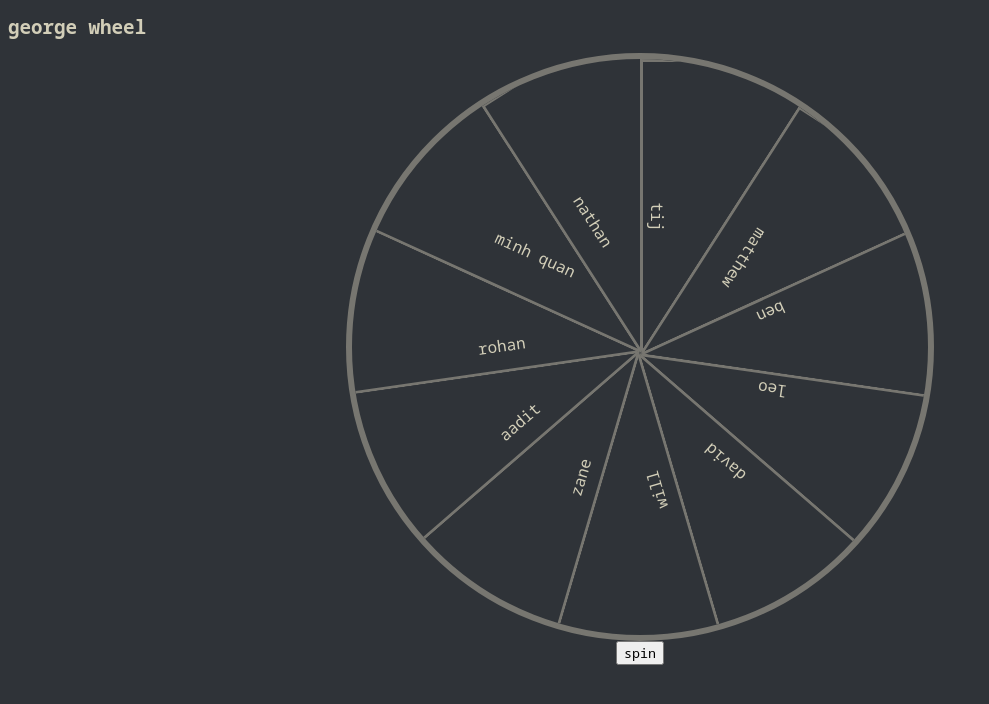
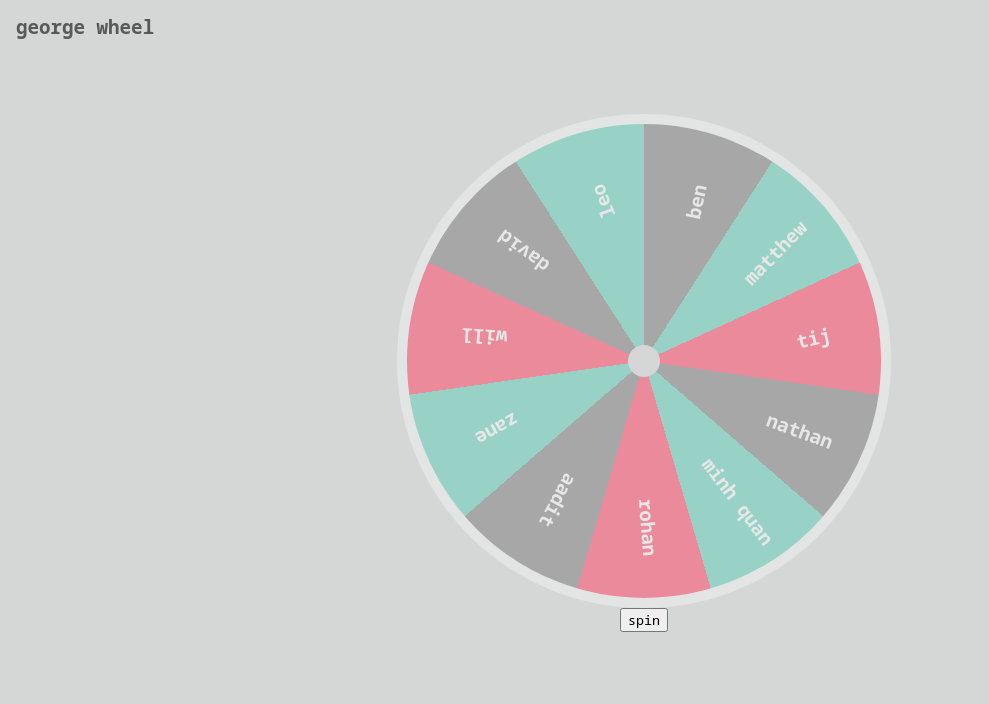
Before and after one commit to Nathan-Kimm/decision-wheel, a React (Vite) app: page / in a window 1280 px wide. Shown: the top 704 px of the page, without its empty margins (0-989 px from the left). Built offline with nearby package versions, Linux system fonts and the light colour scheme.

Commit message:
Fixed spin
need to make pointer and landing on random chosen person logic

```diff
--- a/src/App.css
+++ b/src/App.css
@@ -5,10 +5,10 @@
 }
 
 body {
-    background-color: #2f3338;
-    color: #d2ceb8;
+    background-color: #d5d6d6;
+    color: #595959;
     font-size: 100%;
-    margin: 1;
+    margin-left: 1rem;
 }
 @media screen and (min-width: 1200px) {
   h1 {
--- a/src/components/Wheel.css
+++ b/src/components/Wheel.css
@@ -1,33 +1,157 @@
+/* for larger screen (regular pc screen)*/
+@media screen and (min-width: 1200px) {
+    .wheel {
+        position: relative;
+        width: 37vw;
+        height: 37vw;
+        border-radius: 50%;
+        border: 10px solid #E3E4E4;
+        transition: transform 8s cubic-bezier(0.17, 0.67, 0.12, 0.99);
+        transform-origin: 50% 50%;
+        overflow: hidden;
+        --slice-angle: calc(360deg / 11);
+    }
+
+    .wheel::before {
+        content: "";
+        position: absolute;
+        inset: 0;
+        border-radius: 50%;
+        background: transparent;
+        pointer-events: none;
+    }
+
     .wheel-container {
         display: flex;
         flex-direction: column;
         align-items: center;
+        justify-content: center;
+        min-height: 80vh;
+        position: relative;
     }
 
+    .wheel-mid-hide {
+        position: absolute;
+        top: 50%;
+        left: 50%;
+        transform: translate(-50%, -50%);
+        width: 2.5vw;
+        aspect-ratio: 1 / 1;
+        border-radius: 50%;
+        background-color: #d5d6d6;
+        z-index: 3;
+        pointer-events: none;
+        display: flex;
+        align-items: center;
+        justify-content: center;
+    }
+
+    .wheel-label {
+        position: absolute;
+        top: 50%;
+        left: 16%;
+        transform-origin: 0 0;
+        color: #E7E7E7;
+        font-size: 1.5vw;
+        font-weight: 700;
+        white-space: nowrap;
+        width: 70%;
+        display: flex;
+        justify-content: center;
+        align-items: center;
+        pointer-events: none;
+        --label-radius: 50%;
+    }
+}
+
+/* for smaller screen (mobile screen)*/
+@media screen and (max-width: 1200px) {
     .wheel {
         position: relative;
-    width: 45vw;
-    height: 45vw;
+        width: 60vw;
+        height: 60vw;
         border-radius: 50%;
-    border: 6px solid #777670;
-    transition: transform 4s cubic-bezier(0.17, 0.67, 0.12, 0.99);
+        border: 10px solid #E3E4E4;
+        transition: transform 8s cubic-bezier(0.17, 0.67, 0.12, 0.99);
+        transform-origin: 50% 50%;
         overflow: hidden;
+        --slice-angle: calc(360deg / 11);
     }
 
-.slice {
+    .wheel::before {
+        content: "";
         position: absolute;
-    width: 50%;
-    height: 50%;
-    top: 0;
-    left: 50%;
-    transform-origin: 0% 100%;
-    clip-path: polygon(0 0, 100% 0, 0 100%);
-    border: 3px solid #777670;
+        inset: 0;
+        border-radius: 50%;
+        background: transparent;
+        pointer-events: none;
     }
 
-.slice span {
+    .wheel-container {
+        display: flex;
+        flex-direction: column;
+        align-items: center;
+        justify-content: center;
+        min-height: 75vh;
+        position: relative;
+    }
+    .wheel-pointer {
         position: absolute;
-    transform: rotate(90deg);
+        top: calc(30vw); /* wheel height is 60vw */
+        left: 50%;
+        transform: translateX(-50%) rotate(180deg);
+        width: 5vw;
+        height: 5vw;
+        background: #28282a;
+        clip-path: polygon(50% 100%, 0% 0%, 100% 0%);
+        z-index: 4;
+        pointer-events: none;
+    }
+
+    .wheel-label {
+        position: absolute;
         top: 50%;
+        left: 15%;
+        transform-origin: 0 0;
+        color: #E7E7E7;
+        font-size: 2vw;
+        font-weight: 700;
+        white-space: nowrap;
+        width: 70%;
+        display: flex;
+        justify-content: center;
+        align-items: center;
+        pointer-events: none;
+        --label-radius: 50%;
+    }
 
+    .wheel-mid-hide {
+        position: absolute;
+        top: 50%;
+        left: 50%;
+        transform: translate(-50%, -50%);
+        width: 4vw;
+        aspect-ratio: 1 / 1;
+        border-radius: 50%;
+        background-color: #d5d6d6;
+        display: flex;
+        align-items: center;
+        justify-content: center;
     }
+
+    /*in the works*/
+    .wheel-pointer {
+        position: absolute;
+        top: 2%;
+        left: 50%;
+        transform: translate(-50%, -50%) rotate(180deg);
+        display: flex;
+        align-items: center;
+        justify-content: center;
+        aspect-ratio: 1 / 1;
+        width: 5vw;
+        height: 5vw;
+        background: #28282a;
+        clip-path: polygon(50% 0%, 0% 100%, 100% 100%);
+    }
+}
--- a/src/components/Wheel.tsx
+++ b/src/components/Wheel.tsx
@@ -12,31 +12,59 @@ export default function Wheel({ options, onSelect }: WheelProps) {
   const spin = () => {
     const winnerIndex = Math.floor(Math.random() * options.length);
     const sliceAngle = 360 / options.length;
-    const targetRotation = 360 + (options.length - winnerIndex) * sliceAngle;
+    const desiredAngle = (options.length - winnerIndex) * sliceAngle;
+    const baseSpins = 10;
 
-    setRotation(targetRotation);
+    setRotation((prev) => {
+      const currentAngle = ((prev % 360) + 360) % 360;
+      const alignDelta = (desiredAngle - currentAngle + 360) % 360;
+      return prev + baseSpins * 360 + alignDelta;
+    });
 
     setTimeout(() => {
       onSelect(options[winnerIndex]);
     }, 4000);
   };
 
+  const sliceAngle = 360 / options.length;
+  const labelEdgeOffsetDeg = 20; // small margin from the sector edge
+  const palette = ["#A7A7A7", "#98D2C6", "#ea8a9a"];
+  const gradient = `conic-gradient(${options
+    .map((_, index) => {
+      const start = (index * 100) / options.length;
+      const end = ((index + 1) * 100) / options.length;
+      const color = palette[index % palette.length];
+      return `${color} ${start}% ${end}%`;
+    })
+    .join(", ")})`;
+
   return (
     <div className="wheel-container">
-      <div className="wheel" style={{ transform: `rotate(${rotation}deg)` }}>
-        {options.map((option, index) => (
-          <div
-            key={option}
-            className="slice"
-            style={{
-              transform: `rotate(${index * (360 / options.length)}deg)`,
-            }}
-          >
-            <span>{option}</span>
-          </div>
-        ))}
+      <div
+        className="wheel"
+        style={{
+          transform: `rotate(${rotation}deg)`,
+          background: gradient,
+          ["--slice-angle" as any]: `${sliceAngle}deg`,
+        }}
+      >
+        {options.map((option, index) => {
+          const endAngle = (index + 1) * sliceAngle;
+          const labelAngle = endAngle - labelEdgeOffsetDeg;
+          return (
+            <div
+              key={option}
+              className="wheel-label"
+              style={{ transform: `translateX(var(--label-radius, 95%)) rotate(${-labelAngle}deg)` }}
+            >
+              <span>{option}</span>
+            </div>
+          );
+        })}
+        <div className="wheel-mid-hide" />
       </div>
-      <button onClick={spin}>
+      <div className="wheel-pointer"></div>
+      <button className="button" onClick={spin}>
         spin
       </button>
     </div>
--- /dev/null
+++ b/src/components/button.css
@@ -0,0 +1,3 @@
+.spin{
+
+}
```
Lines whose indentation alone changed are shown as unchanged.
